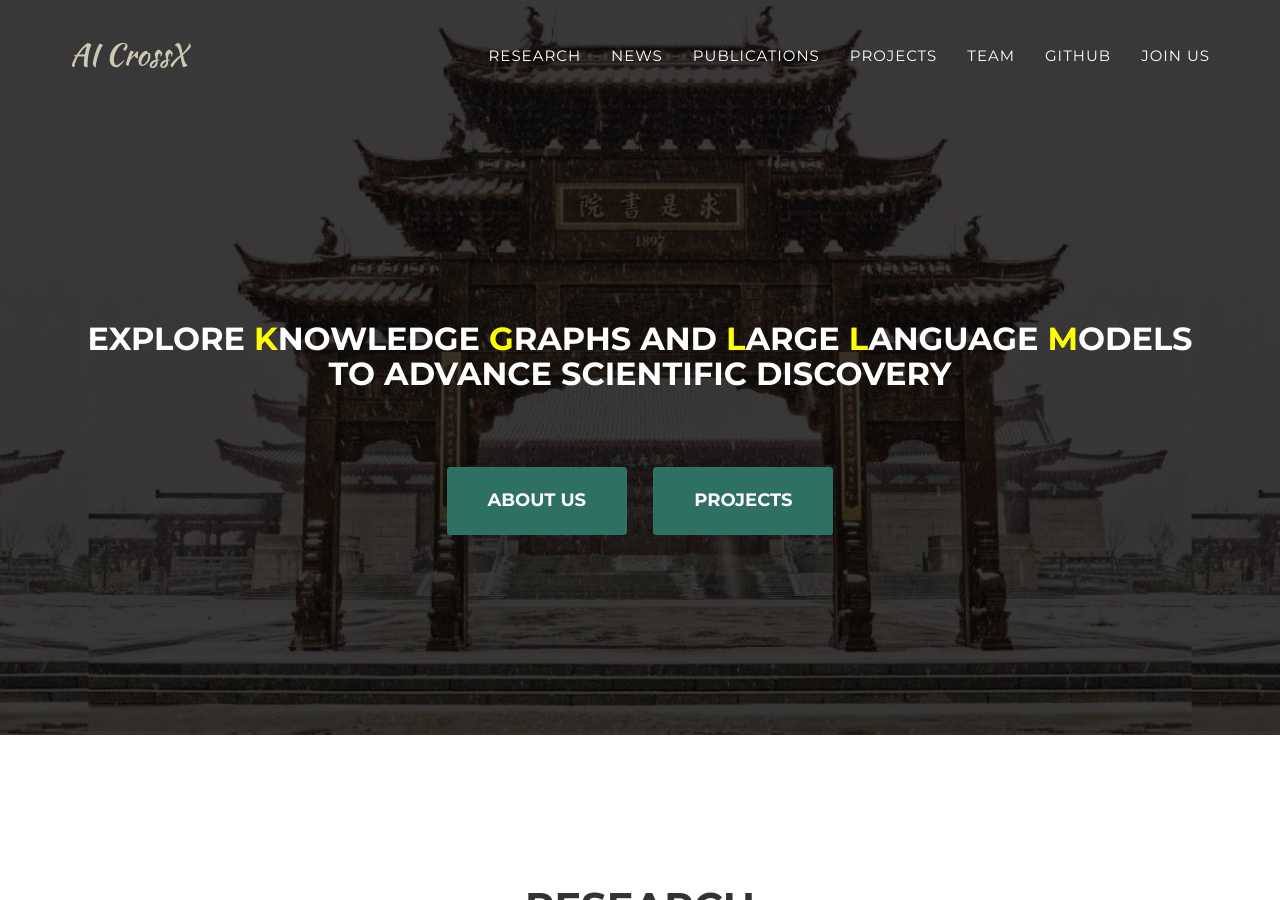
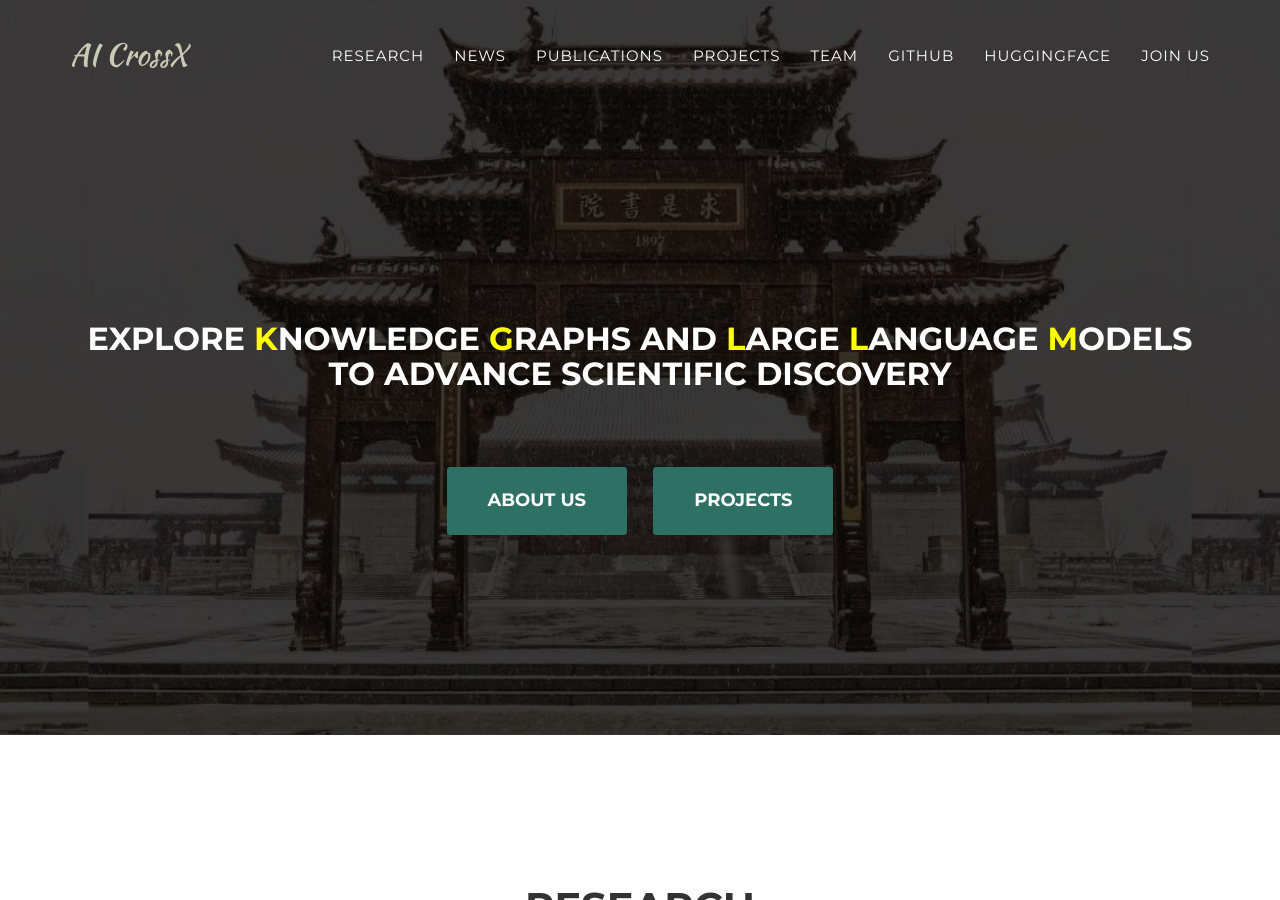
Before and after one commit to HICAI-ZJU/HICAI-ZJU.github.io, a Jekyll site: the page built from index.html, in a window 1280 px wide and 900 px high. Built offline with Jekyll 4.4.1, drawn with Linux system fonts in a browser that asks for light colours; some web fonts are replaced.

Commit message:
Update header.html

```diff
--- a/_includes/header.html
+++ b/_includes/header.html
@@ -37,6 +37,9 @@
                         <a class="page-scroll" href="https://github.com/HICAI-ZJU" target="_blank">GitHub</a>
                     </li>
                     <li>
+                        <a class="page-scroll" href="https://github.com/HICAI-ZJU" target="_blank">Huggingface</a>
+                    </li>
+                    <li>
                         <a class="page-scroll" href="#contact">Join Us</a>
                     </li>
                 </ul>
```
